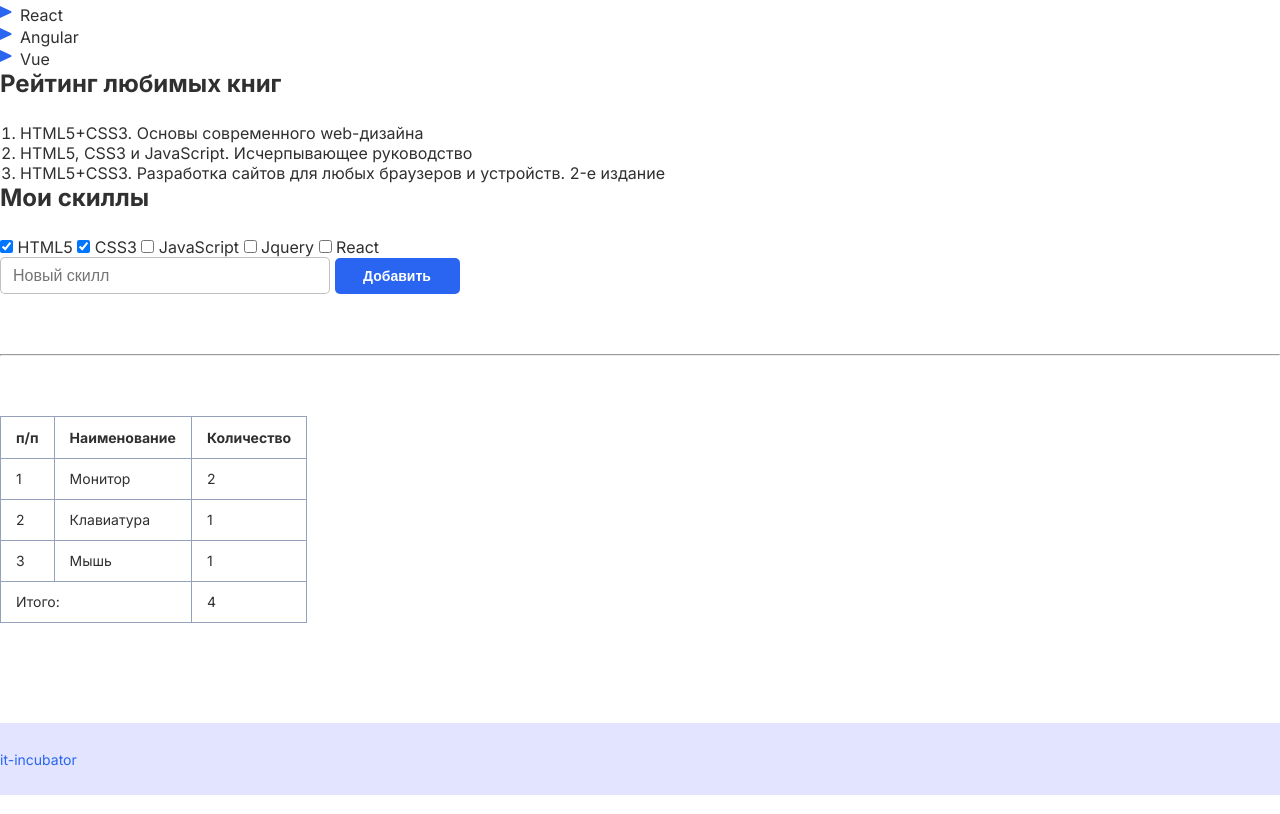
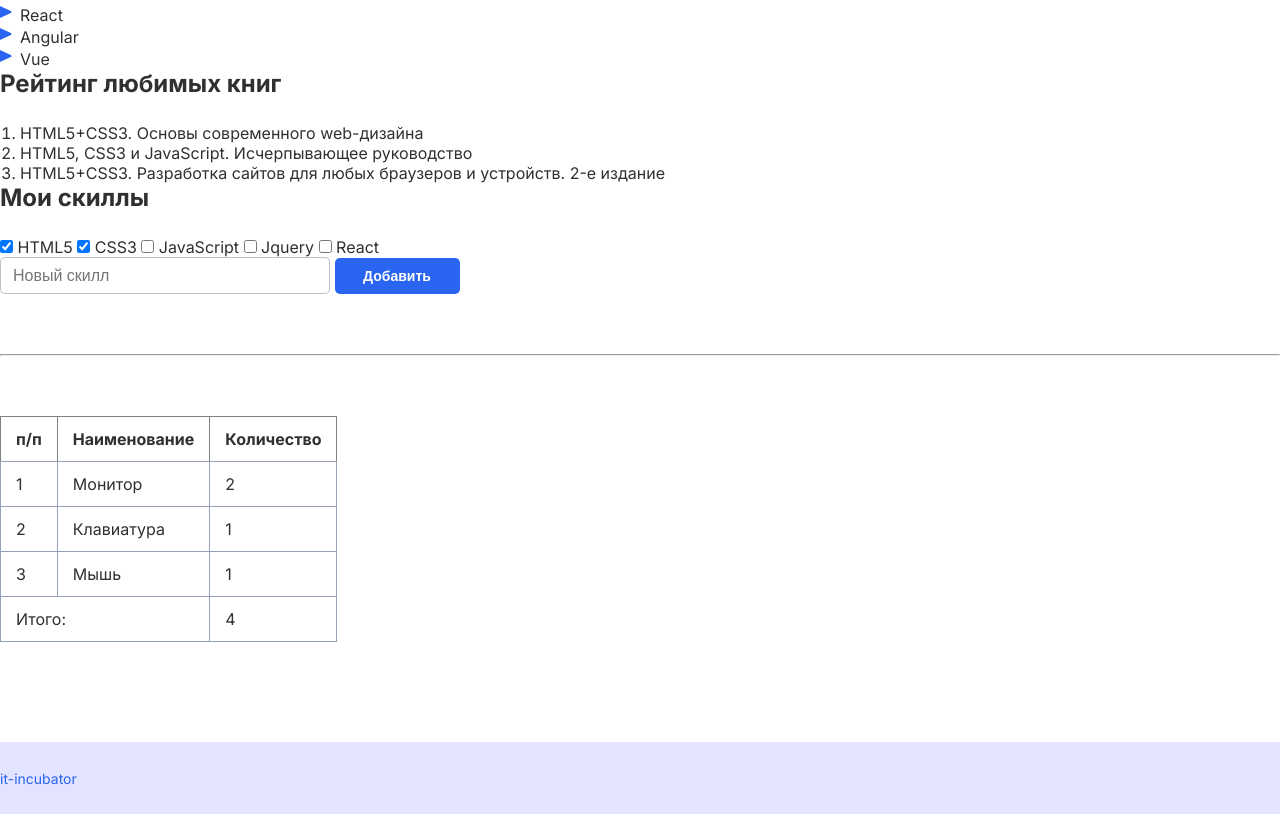
Before and after one commit to DmitriyLyashenko78/Lesson3, a plain HTML site: page index.html in a window 1280 px wide. Shown: the part 781-1595 px from the top of the page. Drawn offline with Linux system fonts and the light colour scheme.

Commit message:
homework 2-5

```diff
--- a/style.css
+++ b/style.css
@@ -117,13 +117,13 @@ button {
 .table-title {
     padding: 12px 15px;
     font-weight: 700;
-    font-size: 14px;
+    font-size: 16px;
 }
-th, td {
+td {
     border: 1px solid #95a1bb;
-    padding: 11px 0 12px 15px;
+    padding: 12px 0 12px 15px;
     font-weight: 400;
-    font-size: 14px;
+    font-size: 16px;
 }
 footer {
     background-color: rgba(163, 167, 255, 0.3);
```
